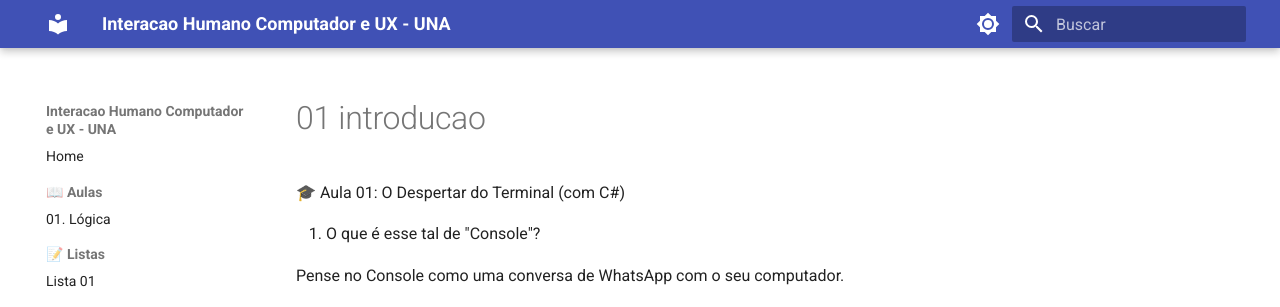
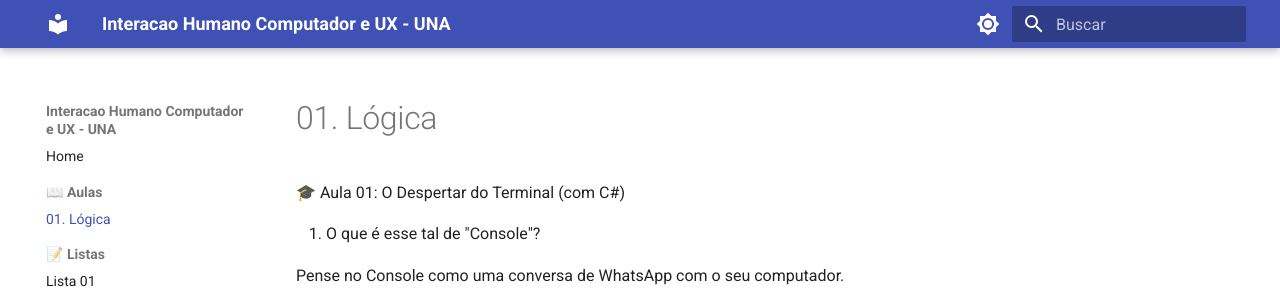
Before and after one commit to danhpaiva/una-ihcux-mkdocs-202601, an MkDocs documentation site: the page built from docs/aulas/01-interface.md, in a window 1280 px wide and 900 px high. Shown: the top 307 px of the window. Built offline with MkDocs 1.6.1 and Material for MkDocs 9.7.7, drawn with Linux system fonts in a browser that asks for light colours; part of the change alters nothing that is shown.

Commit message:
feat: alterar nome da aula

```diff
--- a/mkdocs.yml
+++ b/mkdocs.yml
@@ -31,7 +31,7 @@ nav:
   - Home: index.md
   # - Guia do Professor: setup.md
   - 📖 Aulas:
-      - 01. Lógica: aulas/01-logica.md
+      - 01. Lógica: aulas/01-interface.md
   - 📝 Listas:
       - Lista 01: listas/01-lista.md
   - 📝 Atividades:
```
Also changed, not shown: docs/aulas/01-interface.md (renamed from docs/aulas/01-introducao.md).
